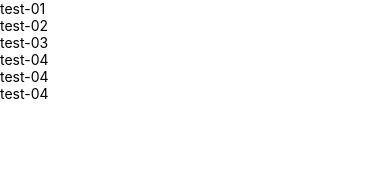
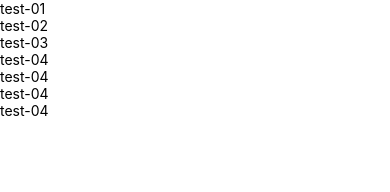
Before and after one commit to GovindSharmaTW/test-task, a React Native app: screen / in a window 390 px wide. Shown: the top 192 px of the page. Built offline with nearby package versions, Linux system fonts and the light colour scheme.

Commit message:
added new second main data

```diff
--- a/App.tsx
+++ b/App.tsx
@@ -20,7 +20,8 @@ function App() {
     { id: 3, title: 'test-03', body: 'Lorem ipsum dummy test' },
     { id: 4, title: 'test-04', body: 'Lorem ipsum dummy test' },
     { id: 5, title: 'test-04', body: 'Lorem ipsum dummy test_development' },
-    { id: 6, title: 'test-04', body: 'Lorem ipsum dummy main' }
+    { id: 6, title: 'test-04', body: 'Lorem ipsum dummy main' },
+    { id: 7, title: 'test-04', body: 'Lorem ipsum dummy main_second' }
   ];
 
   return (
```
